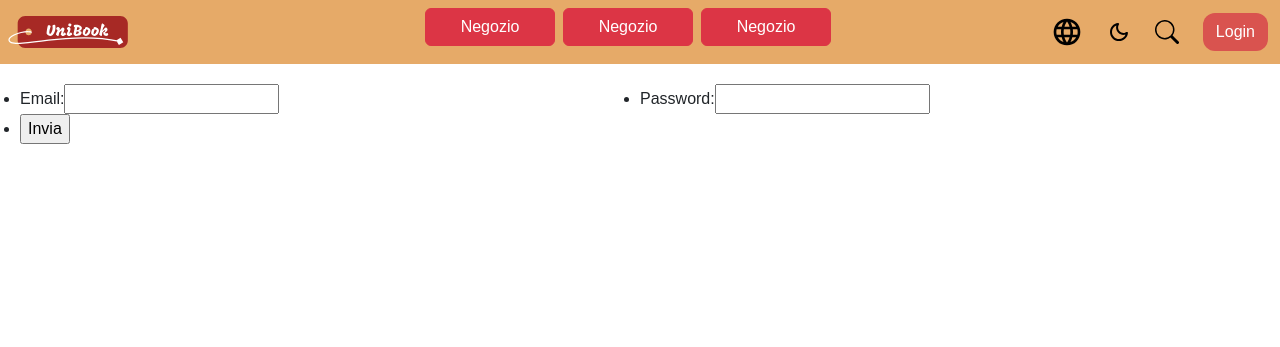
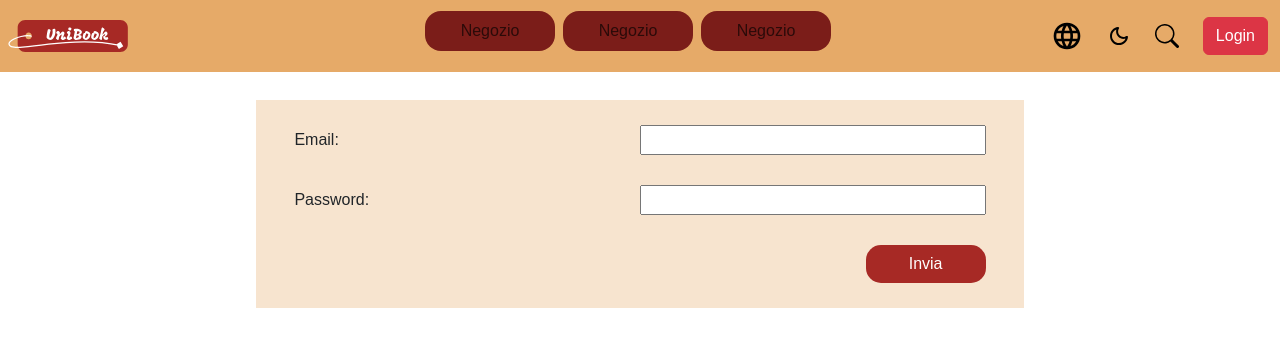
Before and after one commit to Jujez04/UniBook, a PHP site: page /login-form.php in a window 1280 px wide. Shown: the top 347 px of the page. Run offline with PHP 8.4, Linux system fonts and the light colour scheme.

Commit message:
fixingg navbar

```diff
--- a/css/style.css
+++ b/css/style.css
@@ -8,11 +8,6 @@
     box-sizing: border-box;
 }
 
-main>section {
-    display: flex;
-    flex-direction: column;
-    padding: 0 10%;
-}
 
 @media screen and (min-width: 520px) {
     main>section {
@@ -107,10 +102,13 @@ nav ul>li>a:hover {
     box-shadow: 5px 5px 5px rgba(0, 0, 0, 0.3);
 }
 
-main input[type="button"]:active,
-nav ul>li>a:active {
-    background-color: #7b1d19;
+main input[type="button"],
+nav ul>li>a {
+    display: none;
+    background-color: #7b1d19 !important;
 }
+
+
 
 /* #endregion */
 
@@ -134,30 +132,7 @@ hr {
 
 /*#region Form style */
 
-form {
-    width: 100%;
-}
 
-form ul {
-    padding: 20px;
-    display: grid;
-    grid-template-columns: 1fr 1fr;
-}
-
-form footer {
-    display: flex;
-    flex-direction: column;
-    align-items: end;
-}
-
-form footer input {
-    margin-bottom: 20px;
-    margin-right: 20px;
-    margin-top: 0;
-    color: #ffffff;
-    background-color: #A72925;
-    border: 1px;
-}
 
 /*
 section {
@@ -243,8 +218,7 @@ nav ul>li {
 }
 
 nav>div>div:nth-child(6)>div:nth-child(2)>ul>li>a,
-nav>div>div:nth-child(5)>div:nth-child(2)>ul>li>a,
-nav>div>div:nth-child(4)>a:last-child {
+nav>div>div:nth-child(5)>div:nth-child(2)>ul>li>a {
     color: white;
     background-color: #D9534F;
     border-radius: 12px;
@@ -256,4 +230,69 @@ nav>div>div:nth-child(6)>div:nth-child(2)>ul>li>a.btn {
     color: black;
 }
 
+main>form {
+    padding: 20px 10%;
+    text-align: center;
+}
+
+
+main>form ul {
+    background-color: #F7E4CF;
+    text-align: center;
+    display: flex;
+    flex-direction: column;
+    align-content: center;
+    list-style: none;
+    width: 100%;
+    padding: 10px 5%;
+    margin: 0 auto;
+
+}
+
+main form ul li {
+    margin: 15px 0;
+    text-align: center;
+}
+
+main>form>ul>li>input[type="submit"] {
+    background-color: #A72925;
+    color: white;
+    padding: 10px 20px;
+}
+
+main>form ul li:last-child {
+    text-align: right;
+}
+
+main>form ul li label {
+    display: inline-block;
+    width: 50%;
+    text-align: left;
+    cursor: pointer;
+}
+
+main>form ul li input:not([type="submit"]) {
+    width: 50%;
+    box-sizing: border-box;
+}
+
+main>form ul li input[type="submit"] {
+    cursor: pointer;
+    border-width: 0;
+    width: 120px;
+    height: 38px;
+    border-radius: 15px;
+    align-self: center;
+    padding: 0;
+}
+
+
+@media screen and (min-width: 520px) {
+
+    main>form {
+        padding: 20px 20%;
+
+    }
+}
+
 /*#endregion*/
--- a/repo/BookRepository.php
+++ b/repo/BookRepository.php
@@ -29,7 +29,15 @@ class BookRepository {
         }
         return $this->mapRowToObject($result[0]);
     }
+    public function getAuthorByBookId($codeBook) {
+        $sql = "SELECT author FROM book WHERE codebook = ?";
+        $result = $this->db->executeQuery($sql, [$codeBook]);
 
+        if(count($result) == 0) {
+            return null;
+        }
+        return $result[0]['author'];
+    }
     public function findByCatalogue($idCatalogue) {
         $sql = "SELECT * FROM book WHERE idcatalogue = ?";
         $result = $this->db->executeQuery($sql, [$idCatalogue]);
--- a/template/base.php
+++ b/template/base.php
@@ -12,8 +12,8 @@
 
 <body>
 
-      <nav class=" navbar  d-flex justify-content-center mx-0 w-100 ">
-        <div class=" row d-flex justify-content-center align-items-center w-100">
+      <nav class=" navbar  d-flex justify-content-center mx-0 mb-2 w-100 ">
+        <div class=" row d-flex justify-content-center align-items-center w-100 " style="min-height: 56px;">
 
             <div class=" col container-fluid p-0 d-flex align-items-center ms-2 w-1">
                 <button class="navbar-toggler  d-md-none mx-0" type="button" data-bs-toggle="offcanvas"
@@ -24,16 +24,16 @@
                     <img src="/UniBook/svg/logo.svg" alt="" width="120" />
                 </a>
             </div>
-            <div class=" col container d-none d-md-block">
-                <ul class="navbar-nav  flex-row justify-content-center  m-0 p-0">
-                    <li class="me-2">
-                        <a href="" class="btn btn-danger">Negozio</a>
+            <div class="d-none d-md-block col ">
+                <ul class="navbar-nav flex-row justify-content-center align-items-center p-0 m-0">
+                    <li class="nav-item me-2">
+                        <a href="" class="nav-link">Negozio</a>
                     </li>
-                    <li class="me-2">
-                        <a href="" class="btn btn-danger">Negozio</a>
+                    <li class="nav-item me-2">
+                        <a href="" class="nav-link">Negozio</a>
                     </li>
-                    <li class="me-2">
-                        <a href="" class="btn btn-danger">Negozio</a>
+                    <li class="nav-item me-2">
+                        <a href="" class="nav-link">Negozio</a>
                     </li>
                 </ul>
             </div>
@@ -80,7 +80,7 @@
                     </ul>
                 </div>
                 <?php else : ?>
-                <a class=" me-0 btn " href="login-form.php">Login</a>
+                <a class=" me-0 btn btn-danger" href="login-form.php">Login</a>
                 <?php endif; ?>
             </div>
 
--- a/view/index-view.php
+++ b/view/index-view.php
@@ -18,7 +18,7 @@
                         <img src=" /UniBook/img/download.jpg" class=" " alt="immagine libro" />
                         <div class="card-body p-2   ">
                             <h5 class="card-title">
-                                <a href="book.php?id=<?php echo $book->getCodeBook(); ?>" class="text-decoration-none text-dark">
+                                <a href="bookPage.php?id=<?php echo $book->getCodeBook(); ?>" class="text-decoration-none text-dark">
                                     <?php echo $book->getTitle(); ?>
                                 </a>
                             </h5>
```
Also changed, not shown: view/book-view.php (+82 -0 lines), website/book.html (added, +98 -0 lines), bookPage.php (renamed from book.php), upload/books/1.png (renamed from upload/books/0.png), upload/books/2.webp (added), upload/books/3.webp (added), upload/books/4.webp (added).
